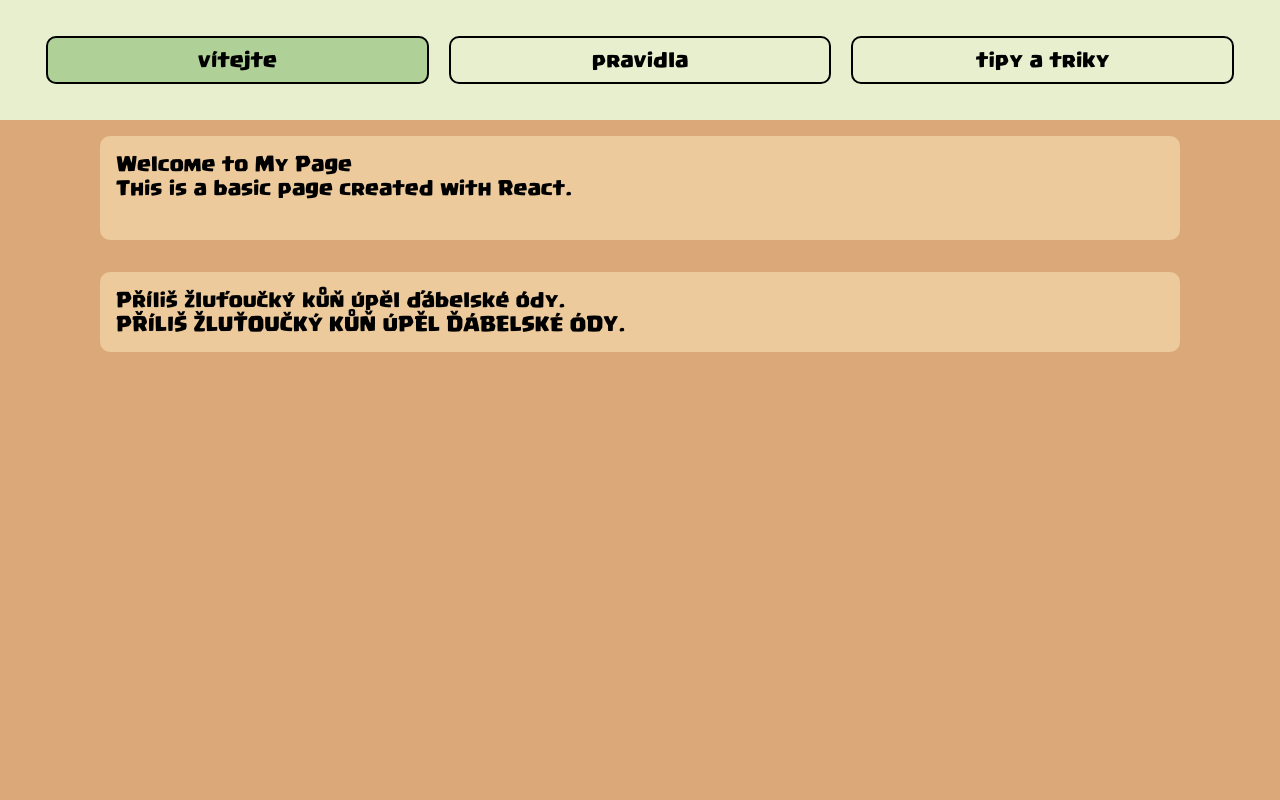
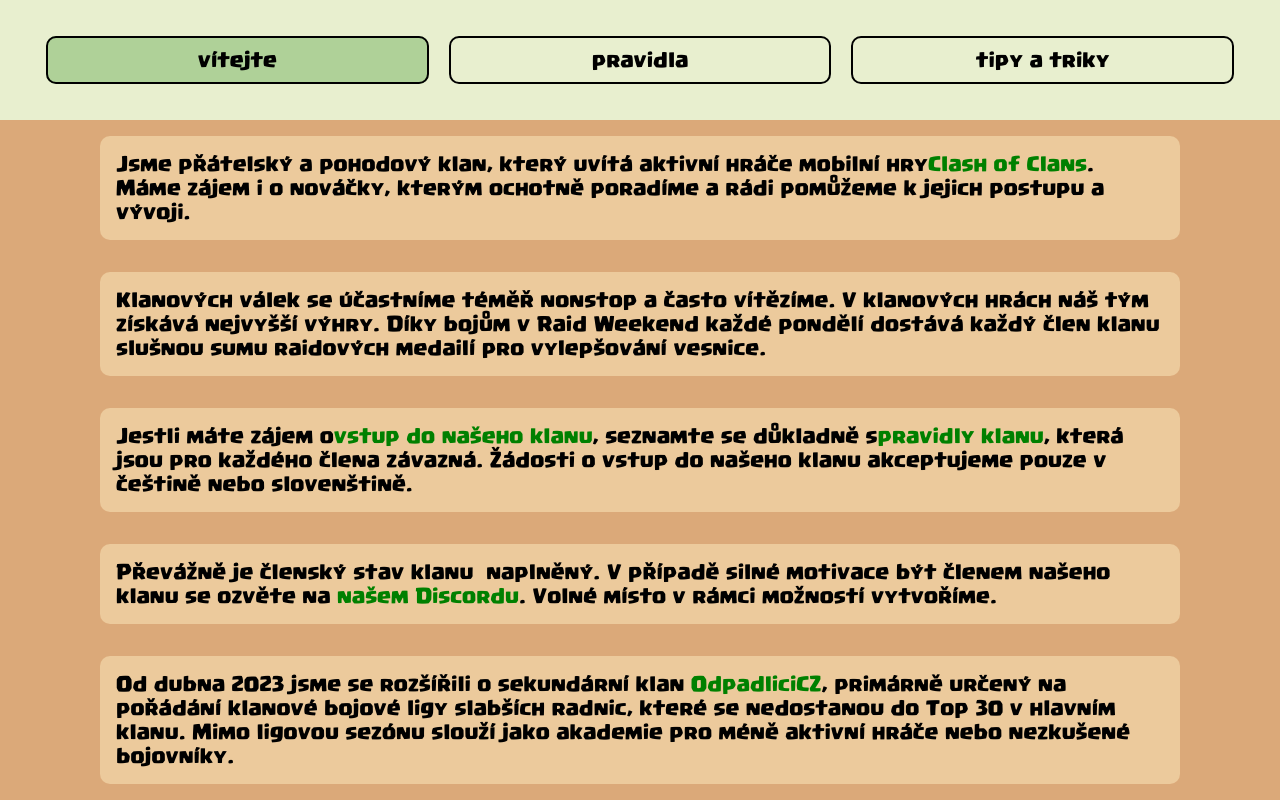
Before and after one commit to FrantisekI/ClashOfClansWeb, a Next.js app: page / in a window 1280 px wide. Built offline with nearby package versions, Linux system fonts and the light colour scheme.

Commit message:
modified:   app/globals.css modified:   app/page.tsx

```diff
--- a/app/globals.css
+++ b/app/globals.css
@@ -106,7 +106,11 @@ nav ul li {
   display: none;
 
 }
+.section a{
+  text-decoration: none;
+  color: green;
 
+}
 
 @media (max-width: 550px) {
   body{
--- a/app/page.tsx
+++ b/app/page.tsx
@@ -6,23 +6,41 @@ const Page: React.FC = () => {
 
 
     <div className='main'>
-      <div className='section'>
 
 
-        <h1>Welcome to My Page</h1>
-        <p>This is a basic page created with React.</p>
-        <br />
 
 
-      </div>
-      <div className='section'>
-      <p>
-          Příliš žluťoučký kůň úpěl ďábelské ódy.
-        </p><p>
-          PŘÍLIŠ ŽLUŤOUČKÝ KŮŇ ÚPĚL ĎÁBELSKÉ ÓDY.
 
-        </p>
+
+        <div className='section'>
+          <p>Jsme přátelský a pohodový klan, který uvítá aktivní hráče mobilní hry
+             <a href="https://supercell.com/en/games/clashofclans/" target="_blank" rel="noopener">
+              Clash of Clans</a>.
+               Máme zájem i o nováčky, kterým ochotně poradíme a rádi pomůžeme k jejich postupu a vývoji.
+               </p>
         </div>
+
+
+
+
+        <div className='section'><p>Klanových válek se účastníme téměř nonstop a často vítězíme. V klanových hrách náš tým získává nejvyšší výhry. Díky bojům v Raid Weekend každé pondělí dostává každý člen klanu slušnou sumu raidových medailí pro vylepšování vesnice.</p></div>
+
+        <div className='section'>
+          <p>Jestli máte zájem o
+            <a href="https://link.clashofclans.com/en?action=OpenClanProfile&amp;tag=2PG29LY8J"
+            target="_blank" rel="noopener">vstup do našeho klanu</a>
+          , seznamte se důkladně s
+          <a href="https://omegacz.clanweb.eu/titulka/pravidla-klanu/">pravidly klanu</a>,
+          která jsou pro každého člena závazná. Žádosti o vstup do našeho klanu akceptujeme pouze
+           v češtině nebo slovenštině.</p>
+           </div>
+        <div className='section'><p>Převážně je členský stav klanu&nbsp; naplněný. V případě silné motivace být členem našeho klanu se ozvěte na <a href="https://discord.gg/K5XZFHXXtt" target="_blank" rel="noopener">našem Discordu</a>. Volné místo v rámci možností vytvoříme.</p></div>
+        <div className='section'><p>Od dubna 2023 jsme se rozšířili o sekundární klan <a href="https://link.clashofclans.com/en?action=OpenClanProfile&amp;tag=2QJL8LULJ" target="_blank" rel="noopener">OdpadliciCZ</a>, primárně určený na pořádání klanové bojové ligy slabších radnic, které se nedostanou do Top 30 v hlavním klanu. Mimo ligovou sezónu slouží jako akademie pro méně aktivní hráče nebo nezkušené bojovníky.</p>
+        </div>
+
+
+
+
     </div>
 
 
```
